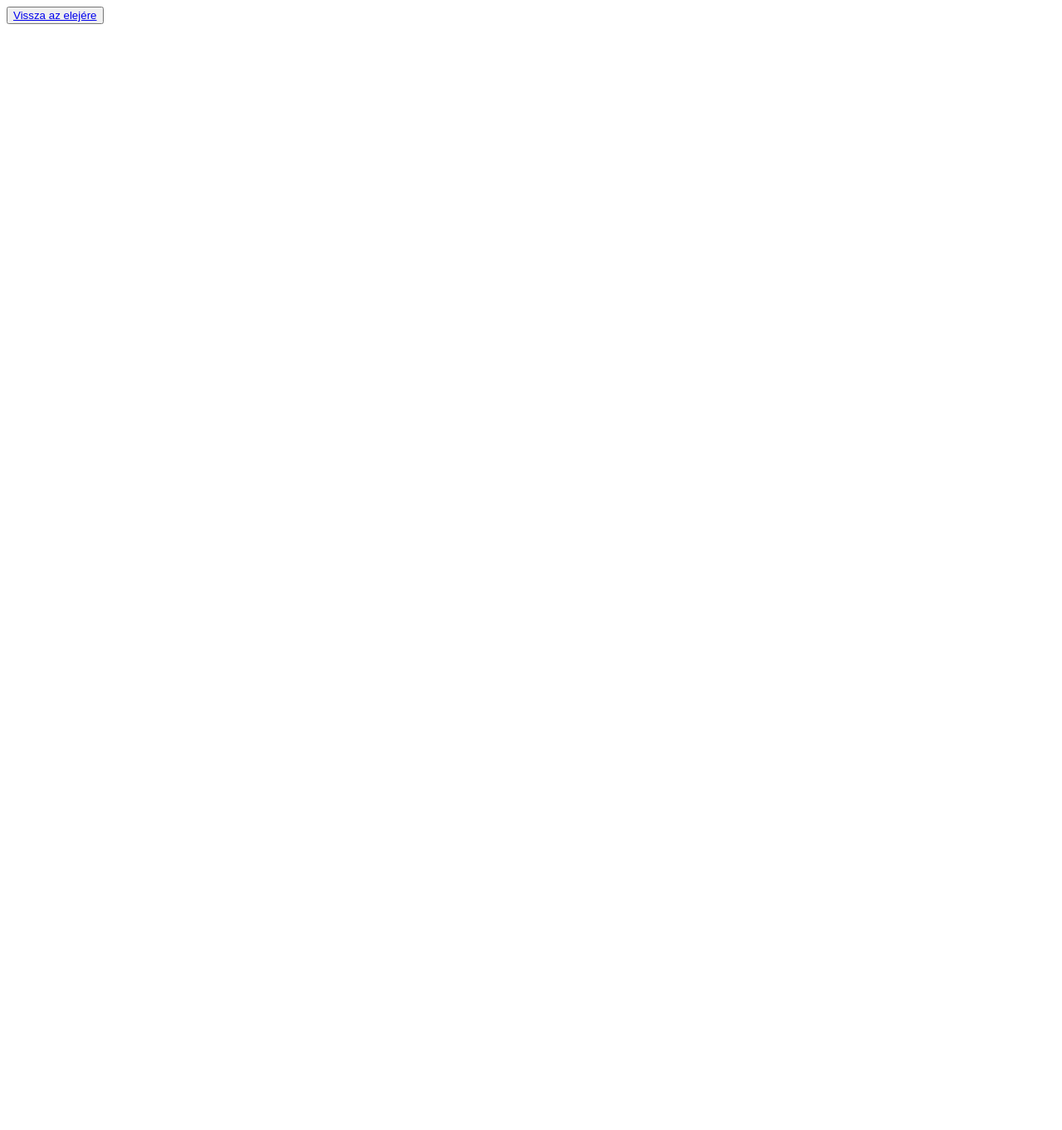
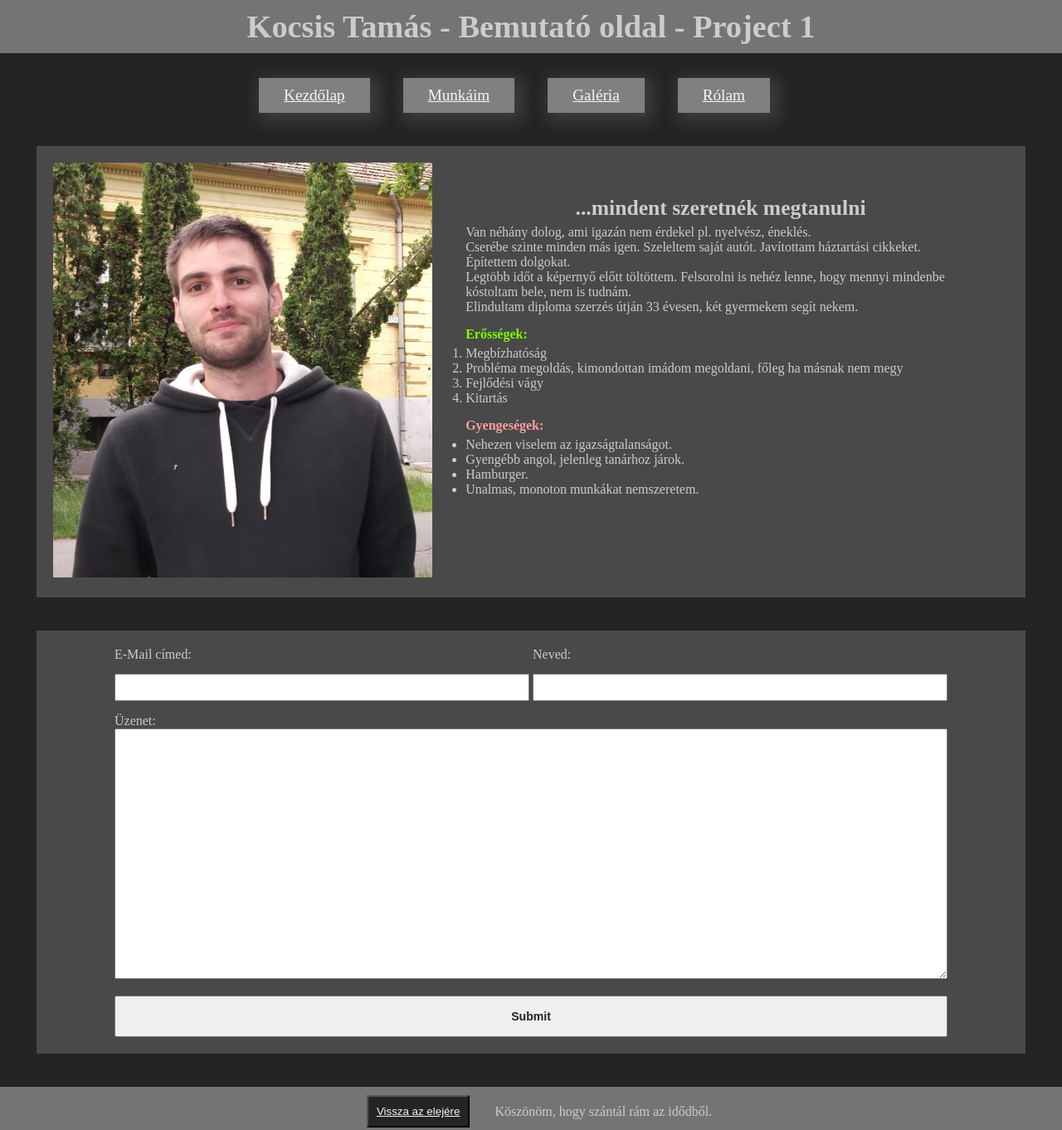
Before and after one commit to kocsist-git/project-html-001-about-site, a plain HTML site: page About.html in a window 1280 px wide. Shown: the whole page at 83% size. Before the commit the page ends 800 px from the top, so only its background shows below. Drawn offline with Linux system fonts and the light colour scheme.

Commit message:
Rólam rész is kész
Reszponzivitása idő hiányában elmaradt, dehát haladni kell :)

```diff
--- a/About.html
+++ b/About.html
@@ -4,30 +4,91 @@
 <head>
     <meta charset="UTF-8">
     <meta name="viewport" content="width=device-width, initial-scale=1.0">
-    <title></title>
+    <title>Kocsis Tamás 1. Project | Üzemeltetés | Fejlesztés</title>
+    <link rel="stylesheet" href="/assets/css/style.css">
 </head>
 
 <body>
-    <header>
-
+    <div id="hack"></div>
+    <header id="header">
+        <h1>Kocsis Tamás - Bemutató oldal - Project 1</h1>
     </header>
 
     <nav id="mainMenu">
-
+        <section class="menu">
+            <div class="menu-item"><a href="/index.html">Kezdőlap</a></div>
+            <div class="menu-item"><a href="/works.html">Munkáim</a></div>
+            <div class="menu-item"><a href="/Gallery.html">Galéria</a></div>
+            <div class="menu-item"><a href="/About.html">Rólam</a></div>
+        </section>
     </nav>
 
     <!-- main -->
 
-    <main>
+    <main class="main-1">
+        <section class="section-about">
+            <div>
+                <img class="img-me" src="/images/me2012.JPG" alt="">
+            </div>
+            <div class="padding40">
+                <h2>...mindent szeretnék megtanulni</h2>
+                <p class="about"> Van néhány dolog, ami igazán nem érdekel pl. nyelvész, éneklés.</p>
+                <p class="about"> Cserébe szinte minden más igen. Szeleltem saját autót. Javítottam háztartási cikkeket.
+                    Építettem dolgokat.</p>
+
+                <p class="about"> Legtöbb időt a képernyő előtt töltöttem. Felsorolni is nehéz lenne, hogy mennyi
+                    mindenbe kóstoltam bele, nem is tudnám.</p>
+
+                <p class="about"> Elindultam diploma szerzés útján 33 évesen, két gyermekem segít nekem. </p>
+
+                <p class="about strong green"> Erősségek:</p>
+                <ol>
+                    <li>Megbízhatóság</li>
+                    <li>Probléma megoldás, kimondottan imádom megoldani, főleg ha másnak nem megy</li>
+                    <li>Fejlődési vágy</li>
+                    <li>Kitartás</li>
+                </ol>
+
+
+                <p class="about strong red">Gyengeségek:</p>
+                <ol class="d">
+                    <li>Nehezen viselem az igazságtalanságot.</li>
+                    <li>Gyengébb angol, jelenleg tanárhoz járok.</li>
+                    <li>Hamburger.</li>
+                    <li>Unalmas, monoton munkákat nemszeretem.</li>
+                </ol>
+            </div>
+        </section>
+
+        <section class="section-email">
+            <div class="work-wrap">
+            <form action="mailto:ktomi87@gmail.com" method=”POST” enctype=”multipart/form-data” name="Project1">
+                <div class="mail-wrap">
+                    <label for="email">E-Mail címed:</label>
+                    <input type="email" id="email" name="email" required>
+                </div>
+                <div class="mail-wrap">
+                    <label for="nev">Neved:</label>
+                    <input type="input" id="nev" name="nev" minlength="5" required>
+                </div>
+                <div class="mail-area">
+                    <label for="uzi">Üzenet:</label>
+                    <textarea id="uzi" name="uzi"  rows="20" minlength="20" required></textarea>
+                </div>
+                <input type="submit" class="mail-button">
+            </form>
+        </div>
+        </section>
 
     </main>
 
-    <section>
+    <!-- footer -->
 
-    </section>
-    <!-- footer -->
     <footer>
-        <button> <a href="#mainMenu">Vissza az elejére</a> </button>
+        <div class="footer-div">
+            <button> <a href="#hack">Vissza az elejére</a> </button>
+            <p>Köszönöm, hogy szántál rám az idődből.</p>
+        </div>
     </footer>
 </body>
 
--- a/assets/css/style.css
+++ b/assets/css/style.css
@@ -167,6 +167,74 @@ th{
     margin-top: 30px;
 }
 
+.img-me{
+    max-height: 500px;
+    width: auto;
+}
+
+.section-about{
+    display: flex;
+    background-color:rgb(73, 73, 73);
+    max-width: 90%;
+    margin: auto;
+    padding: 20px 20px 20px 20px;
+    margin-top: 40px;
+    justify-content: left;
+    align-items: top;
+}
+
+.about{
+    text-align: left;
+}
+
+.padding40{
+    padding: 40px !important;
+}
+
+.strong{
+    font-weight: bold ;
+    margin: 15px 0px 5px 0px;
+}
+
+.green{
+    color: chartreuse;
+}
+
+.red{
+    color: rgb(250, 158, 158);
+}
+
+ol.d {list-style-type: inherit;}
+
+.section-email{
+    display: flex;
+    background-color:rgb(73, 73, 73);
+    max-width: 90%;
+    margin: auto;
+    padding: 20px 20px 20px 20px;
+    margin-top: 40px;
+    justify-content: center;
+    align-items: middle;
+}
+
+.mail-wrap {
+    flex: 0 0 50%;
+    display:inline-grid;
+    width: 500px;
+    height: 65px;
+  }
+  .mail-area{
+      display:grid ;
+      margin-top: 15px;
+  }
+.mail-button{
+    width: 100%;
+    margin: 20px 0px 0px 0px;
+    padding: 15px 0px 15px 0px;
+    font-size: 1.1vw;
+    font-weight: bold;
+    color: rgb(36, 36, 36);
+}
 .footer-div{
     display: flex;
     justify-content: center;
```
Also changed, not shown: index.html (+2 -2 lines), works.html (+2 -1 lines), images/me2012.JPG (added).
